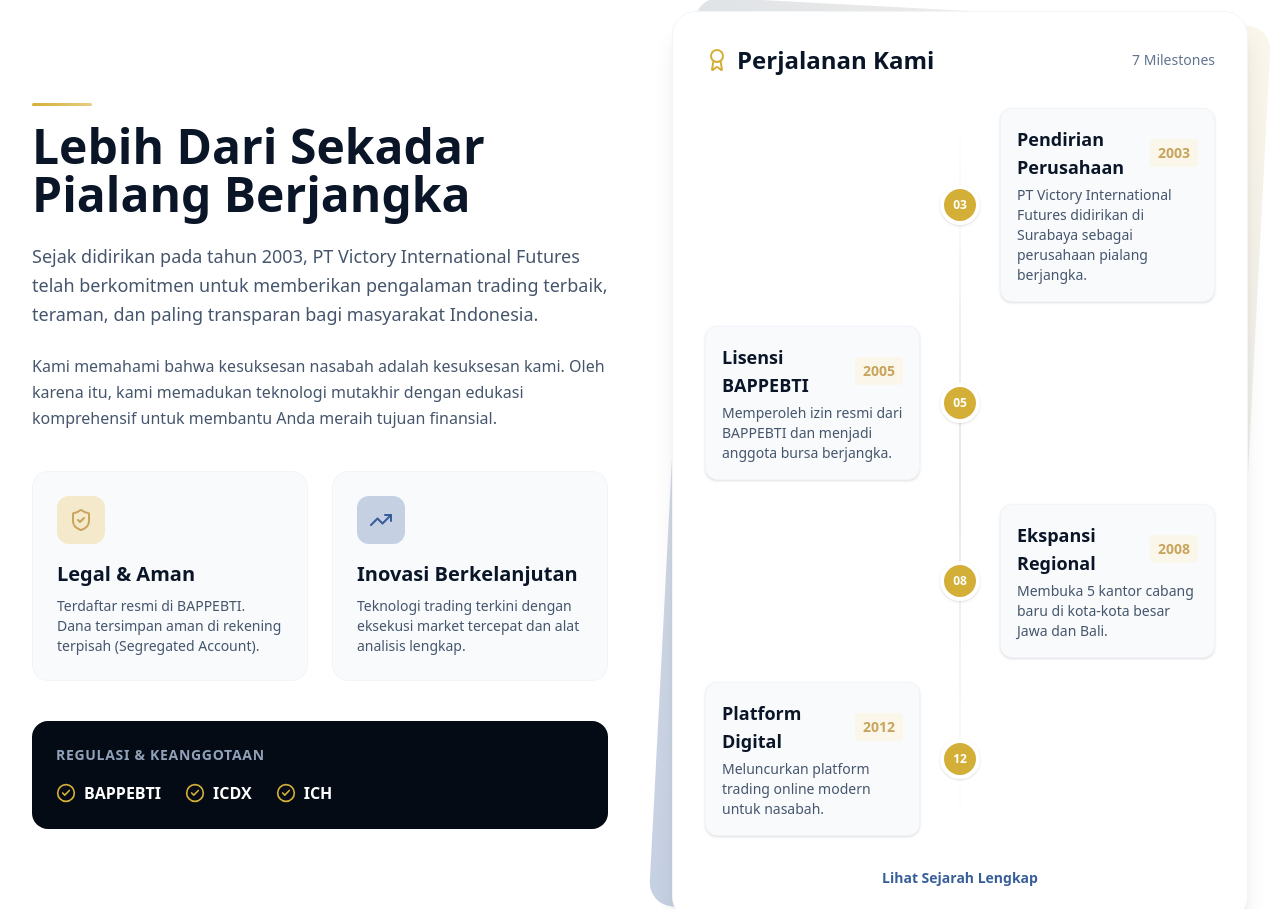
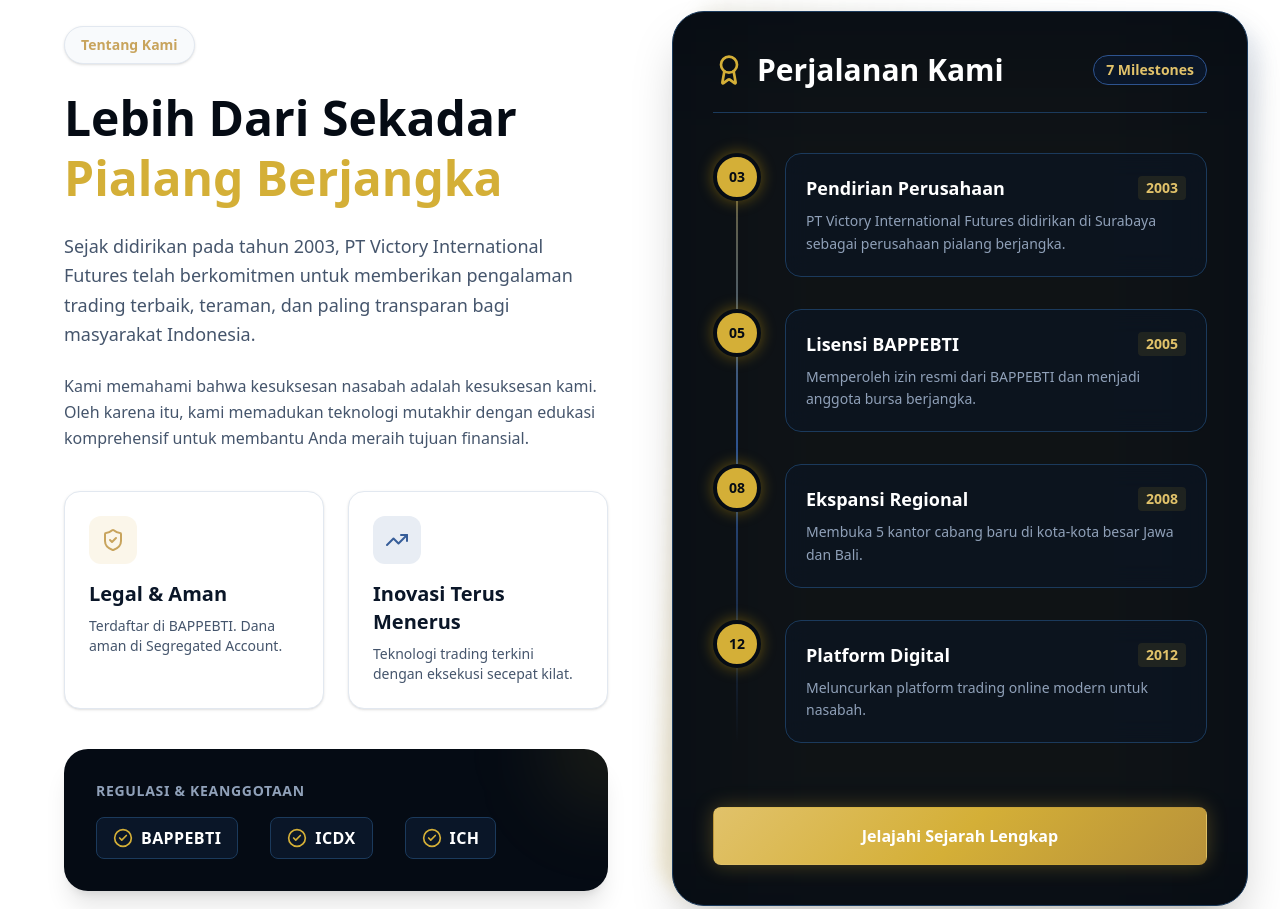
Before and after one commit to AnandaHariadi/Victory-Profile, a Next.js app: page / in a window 1280 px wide. Shown: the part 1155-2064 px from the top of the page. Built offline with nearby package versions, Linux system fonts and the light colour scheme; a web font is replaced by a local one.

Commit message:
Hotfix: Add missing GradientButton import

```diff
--- a/src/components/sections/AboutSection.tsx
+++ b/src/components/sections/AboutSection.tsx
@@ -4,6 +4,7 @@
 import { ShieldCheck, Award, TrendingUp, CheckCircle2, Calendar, Users, Building2, Heart } from 'lucide-react';
 import SectionWrapper from '../ui/SectionWrapper';
 import AnimatedCounter from '../ui/AnimatedCounter';
+import GradientButton from '../ui/GradientButton';
 import { companyInfo, companyStats, companyTimeline } from '@/lib/data';
 
 const statIcons: Record<string, React.ReactNode> = {
@@ -43,14 +44,17 @@
         </div>
       </div>
 
-      <div className="grid grid-cols-1 lg:grid-cols-2 gap-16 items-center">
+      <div className="grid grid-cols-1 lg:grid-cols-12 gap-12 lg:gap-16 items-center mt-12">
 
         {/* Left: Text & Vision/Mission */}
-        <div>
-          <div className="mb-8">
-            <div className="section-divider mb-4" />
-            <h2 className="text-4xl md:text-5xl font-heading font-bold text-navy-900 mb-6">
-              Lebih Dari Sekadar Pialang Berjangka
+        <div className="lg:col-span-6 lg:pl-4 xl:pl-8">
+          <div className="max-w-xl">
+            <div className="mb-10">
+              <div className="inline-flex items-center justify-center px-4 py-2 rounded-full bg-slate-50 border border-slate-200 text-gold-600 font-semibold text-sm mb-6 shadow-sm">
+                Tentang Kami
+              </div>
+              <h2 className="text-4xl md:text-5xl font-heading font-bold text-navy-950 mb-6 leading-tight">
+                Lebih Dari Sekadar <span className="text-gold-500">Pialang Berjangka</span>
               </h2>
               <p className="text-lg text-slate-600 leading-relaxed mb-6">
                 Sejak didirikan pada tahun {companyInfo.founded}, {companyInfo.name} telah berkomitmen untuk memberikan pengalaman trading terbaik, teraman, dan paling transparan bagi masyarakat Indonesia.
@@ -60,90 +64,97 @@
               </p>
             </div>
 
-          <div className="grid grid-cols-1 sm:grid-cols-2 gap-6 mt-10">
+            <div className="grid grid-cols-1 sm:grid-cols-2 gap-6 mt-10 mb-10">
               <motion.div
-              className="p-6 rounded-2xl bg-slate-50 border border-slate-100 card-hover"
+                className="p-6 rounded-2xl bg-white border border-slate-200 shadow-sm hover:shadow-md transition-shadow"
                 whileHover={{ y: -5 }}
               >
-              <div className="w-12 h-12 rounded-xl bg-gold-100 flex items-center justify-center mb-4">
+                <div className="w-12 h-12 rounded-xl bg-gold-50 flex items-center justify-center mb-4">
                   <ShieldCheck className="w-6 h-6 text-gold-600" />
                 </div>
                 <h3 className="text-xl font-bold text-navy-900 mb-2">Legal & Aman</h3>
-              <p className="text-sm text-slate-600">Terdaftar resmi di BAPPEBTI. Dana tersimpan aman di rekening terpisah (Segregated Account).</p>
+                <p className="text-sm text-slate-600">Terdaftar di BAPPEBTI. Dana aman di Segregated Account.</p>
               </motion.div>
 
               <motion.div
-              className="p-6 rounded-2xl bg-slate-50 border border-slate-100 card-hover"
+                className="p-6 rounded-2xl bg-white border border-slate-200 shadow-sm hover:shadow-md transition-shadow"
                 whileHover={{ y: -5 }}
               >
-              <div className="w-12 h-12 rounded-xl bg-navy-100 flex items-center justify-center mb-4">
+                <div className="w-12 h-12 rounded-xl bg-navy-50 flex items-center justify-center mb-4">
                   <TrendingUp className="w-6 h-6 text-navy-600" />
                 </div>
-              <h3 className="text-xl font-bold text-navy-900 mb-2">Inovasi Berkelanjutan</h3>
-              <p className="text-sm text-slate-600">Teknologi trading terkini dengan eksekusi market tercepat dan alat analisis lengkap.</p>
+                <h3 className="text-xl font-bold text-navy-900 mb-2">Inovasi Terus Menerus</h3>
+                <p className="text-sm text-slate-600">Teknologi trading terkini dengan eksekusi secepat kilat.</p>
               </motion.div>
             </div>
 
             {/* Badges */}
-          <div className="mt-10 p-6 rounded-2xl bg-navy-950 text-white">
-             <div className="text-sm text-slate-400 mb-4 uppercase tracking-wider font-semibold">Regulasi & Keanggotaan</div>
-             <div className="flex flex-wrap items-center gap-6">
-                <div className="flex items-center gap-2">
+            <div className="p-8 rounded-3xl bg-navy-950 text-white shadow-xl relative overflow-hidden">
+               <div className="absolute top-0 right-0 w-32 h-32 bg-gold-500/10 rounded-full blur-2xl -translate-y-1/2 translate-x-1/2" />
+               <div className="text-sm text-slate-400 mb-4 uppercase tracking-wider font-semibold relative z-10">Regulasi & Keanggotaan</div>
+               <div className="flex flex-wrap items-center gap-x-8 gap-y-4 relative z-10">
+                  <div className="flex items-center gap-2 bg-navy-900 px-4 py-2 rounded-lg border border-navy-800">
                     <CheckCircle2 className="w-5 h-5 text-gold-500" />
-                  <span className="font-semibold">BAPPEBTI</span>
+                    <span className="font-bold tracking-wide">BAPPEBTI</span>
                   </div>
-                <div className="flex items-center gap-2">
+                  <div className="flex items-center gap-2 bg-navy-900 px-4 py-2 rounded-lg border border-navy-800">
                     <CheckCircle2 className="w-5 h-5 text-gold-500" />
-                  <span className="font-semibold">ICDX</span>
+                    <span className="font-bold tracking-wide">ICDX</span>
                   </div>
-                <div className="flex items-center gap-2">
+                  <div className="flex items-center gap-2 bg-navy-900 px-4 py-2 rounded-lg border border-navy-800">
                     <CheckCircle2 className="w-5 h-5 text-gold-500" />
-                  <span className="font-semibold">ICH</span>
+                    <span className="font-bold tracking-wide">ICH</span>
+                  </div>
                </div>
             </div>
           </div>
         </div>
 
-        {/* Right: Interactive Timeline / Visual */}
-        <div className="relative">
-          <div className="absolute inset-0 bg-gradient-to-tr from-navy-100 to-gold-50 rounded-3xl transform rotate-3" />
-          <div className="relative bg-white p-8 rounded-3xl shadow-xl border border-slate-100">
-            <div className="flex items-center justify-between mb-8">
-              <h3 className="text-2xl font-bold text-navy-900 flex items-center gap-2">
-                <Award className="w-6 h-6 text-gold-500" />
+        {/* Right: Premium Interactive Timeline */}
+        <div className="lg:col-span-6 relative">
+          <div className="absolute inset-0 bg-gradient-to-tr from-gold-500/20 to-navy-500/10 rounded-[2.5rem] transform rotate-2 blur-sm" />
+          <div className="relative bg-navy-950 p-8 md:p-10 rounded-[2rem] shadow-2xl border border-navy-800 overflow-hidden">
+            {/* Inner Glow */}
+            <div className="absolute top-1/2 left-1/2 -translate-x-1/2 -translate-y-1/2 w-full h-full bg-gold-500/5 blur-[80px] pointer-events-none" />
+
+            <div className="flex items-center justify-between mb-10 relative z-10 border-b border-navy-800 pb-6">
+              <h3 className="text-2xl md:text-3xl font-bold text-white flex items-center gap-3">
+                <Award className="w-8 h-8 text-gold-500" />
                 Perjalanan Kami
               </h3>
-              <div className="text-sm text-slate-500">{companyTimeline.length} Milestones</div>
+              <div className="bg-navy-900 px-3 py-1 rounded-full border border-navy-700 text-sm font-semibold text-gold-400">
+                {companyTimeline.length} Milestones
+              </div>
             </div>
 
-            <div className="space-y-6 relative before:absolute before:inset-0 before:ml-5 before:-translate-x-px md:before:mx-auto md:before:translate-x-0 before:h-full before:w-0.5 before:bg-gradient-to-b before:from-transparent before:via-slate-200 before:to-transparent">
+            <div className="space-y-8 relative before:absolute before:inset-0 before:ml-6 before:-translate-x-px before:h-full before:w-0.5 before:bg-gradient-to-b before:from-gold-500/50 before:via-navy-700 before:to-transparent z-10">
               {companyTimeline.slice(0, 4).map((item, idx) => (
                 <motion.div
                   key={idx}
-                  className="relative flex items-center justify-between md:justify-normal md:odd:flex-row-reverse group is-active"
-                  initial={{ opacity: 0, y: 20 }}
-                  whileInView={{ opacity: 1, y: 0 }}
+                  className="relative flex items-start gap-6 group"
+                  initial={{ opacity: 0, x: 20 }}
+                  whileInView={{ opacity: 1, x: 0 }}
                   viewport={{ once: true }}
-                  transition={{ delay: idx * 0.2 }}
+                  transition={{ delay: idx * 0.15 }}
                 >
-                  <div className="flex items-center justify-center w-10 h-10 rounded-full border-4 border-white bg-gold-500 shadow shrink-0 md:order-1 md:group-odd:-translate-x-1/2 md:group-even:translate-x-1/2 z-10 text-white text-xs font-bold">
+                  <div className="flex items-center justify-center w-12 h-12 rounded-full border-4 border-navy-950 bg-gold-500 shadow-[0_0_15px_rgba(234,179,8,0.4)] shrink-0 z-10 text-navy-950 text-sm font-black group-hover:scale-110 transition-transform">
                     {item.year.toString().slice(2)}
                   </div>
-                  <div className="w-[calc(100%-4rem)] md:w-[calc(50%-2.5rem)] p-4 rounded-xl border border-slate-100 bg-slate-50 shadow-sm transition-all hover:shadow-md hover:border-gold-200">
-                    <div className="flex items-center justify-between mb-1">
-                      <h4 className="font-bold text-navy-900 text-lg">{item.title}</h4>
-                      <span className="text-gold-600 font-bold text-sm bg-gold-50 px-2 py-1 rounded">{item.year}</span>
+                  <div className="flex-1 p-5 rounded-2xl border border-navy-800 bg-navy-900/50 backdrop-blur-md transition-all group-hover:bg-navy-800/80 group-hover:border-gold-500/50">
+                    <div className="flex flex-wrap items-center justify-between gap-2 mb-2">
+                      <h4 className="font-bold text-white text-lg">{item.title}</h4>
+                      <span className="text-gold-400 font-bold text-sm bg-gold-500/10 px-2 py-0.5 rounded">{item.year}</span>
                     </div>
-                    <p className="text-sm text-slate-600">{item.description}</p>
+                    <p className="text-sm text-slate-400 leading-relaxed">{item.description}</p>
                   </div>
                 </motion.div>
               ))}
             </div>
 
-            <div className="mt-8 text-center">
-               <button className="text-sm font-semibold text-navy-600 hover:text-gold-600 transition-colors flex items-center gap-1 mx-auto">
-                 Lihat Sejarah Lengkap
-               </button>
+            <div className="mt-10 pt-6 text-center relative z-10">
+               <GradientButton fullWidth variant="gold" className="py-4 shadow-lg shadow-gold-500/20">
+                 Jelajahi Sejarah Lengkap
+               </GradientButton>
             </div>
           </div>
         </div>
```
Lines whose indentation alone changed are shown as unchanged.
